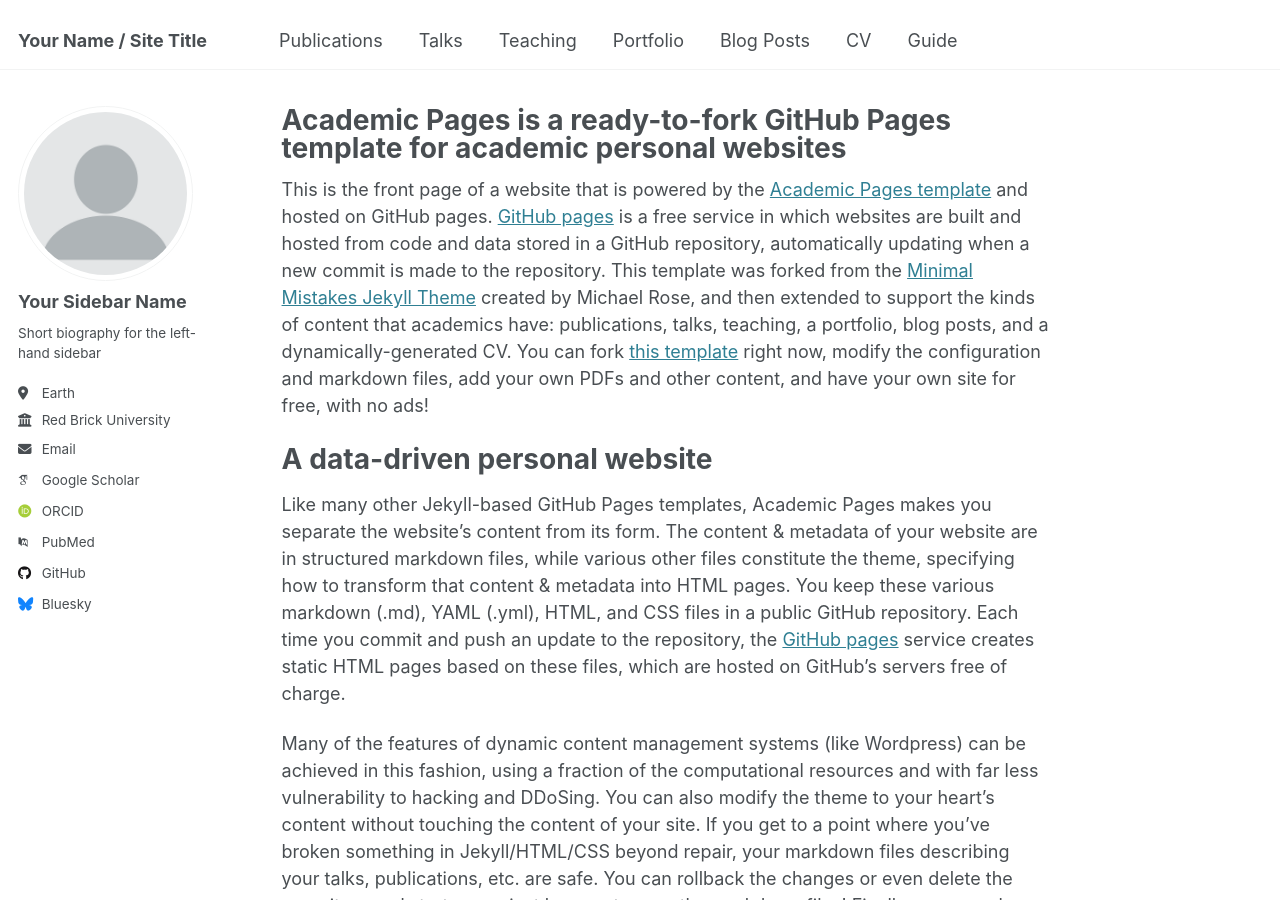
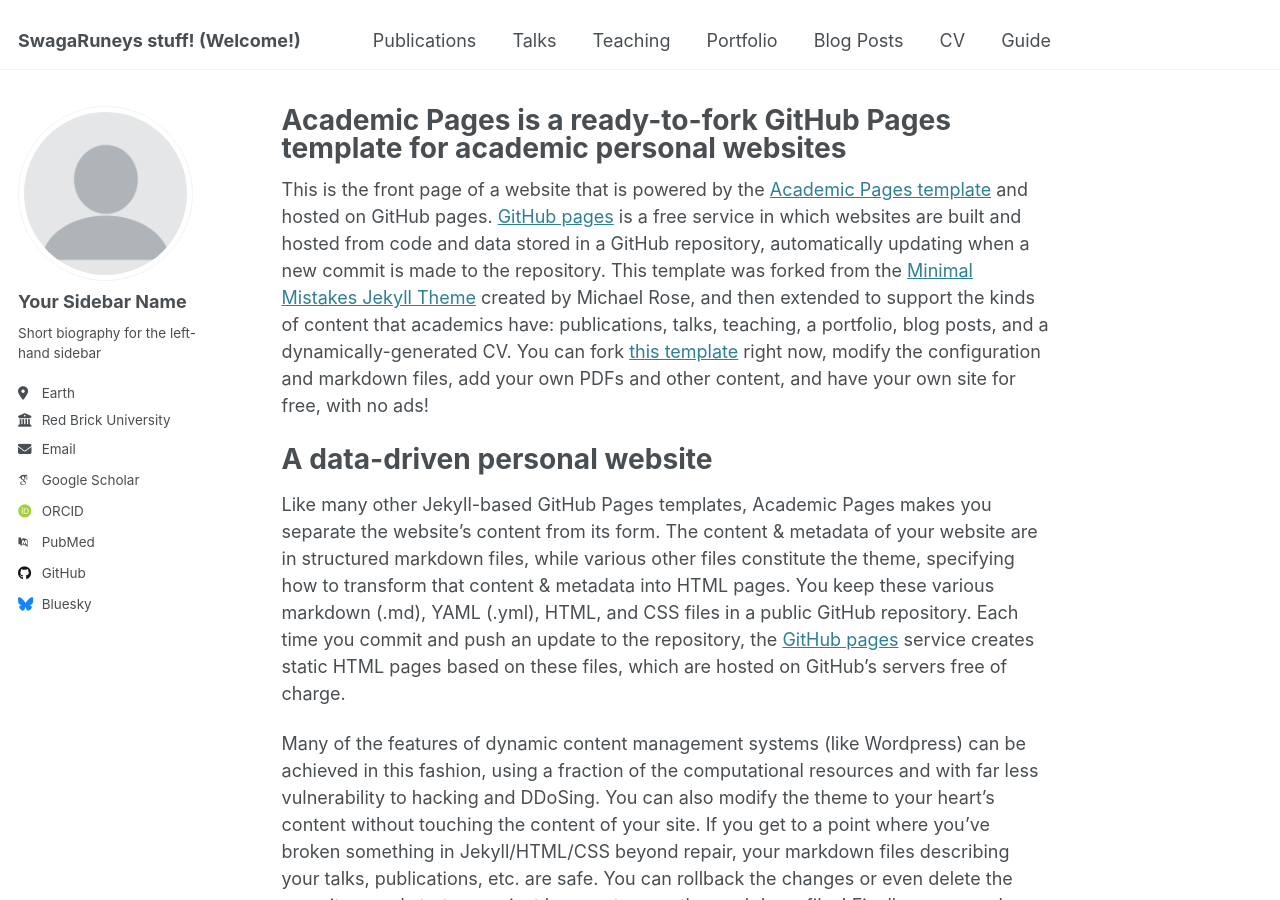
Before and after one commit to SwagaRuney/swagasstuff.github.io, a Jekyll site: the page built from _pages/about.md, in a window 1280 px wide and 900 px high. Built offline with Jekyll 4.4.1, drawn with Linux system fonts in a browser that asks for light colours; some web fonts are replaced.

Commit message:
Update _config.yml

```diff
--- a/_config.yml
+++ b/_config.yml
@@ -9,7 +9,7 @@
 # Basic Site Settings
 locale                   : "en-US"
 site_theme               : "default"
-title                    : "Your Name / Site Title"
+title                    : "SwagaRuneys stuff! (Welcome!)"
 title_separator          : "-"
 name                     : &name "Your Name"
 description              : &description "personal description"
```
